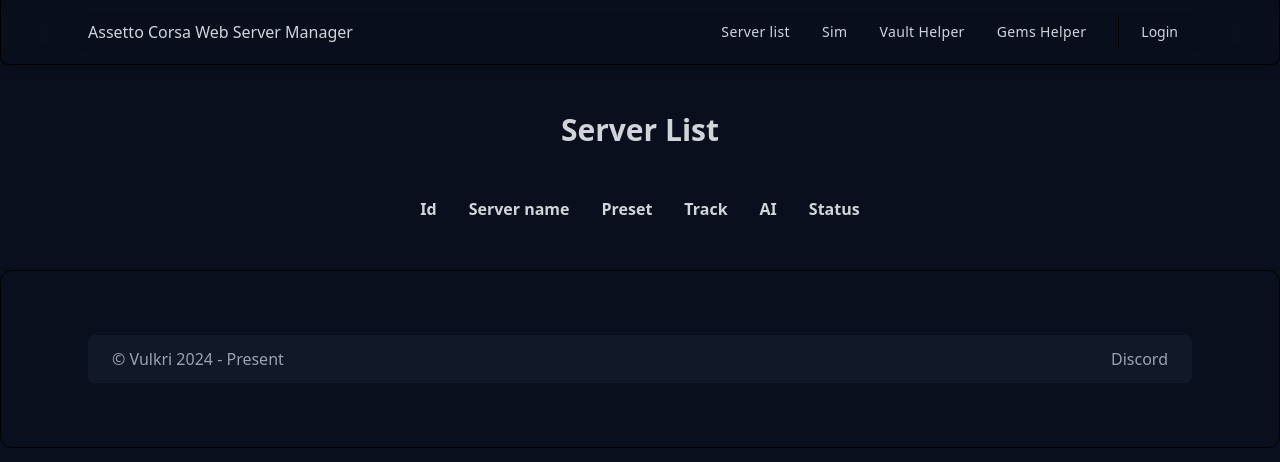
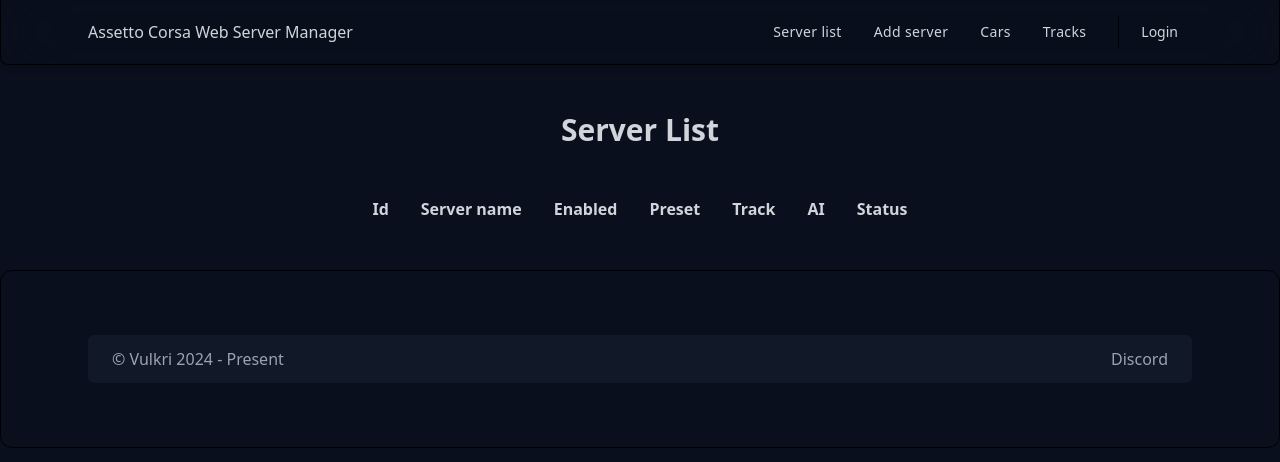
Before and after one commit to vulkri/ac-server-manager, a FastAPI app: page / in a window 1280 px wide. Shown: the top 462 px of the page. Run offline with FastAPI, Linux system fonts and the light colour scheme; lists and menus that the app fills with data are empty; parts of the project's set-up code (start-up, migrations or seed data) failed here and were passed over; some libraries are stand-ins or nearby versions.

Commit message:
functionality to enable and stop server

```diff
--- a/app/main.py
+++ b/app/main.py
@@ -36,10 +36,10 @@
         db.close()
 
 # Add new server config
-def add_server(entry_data: dict, db: Session) -> models.ServerConfigs:
+def add_server(server_data: dict, db: Session) -> models.ServerConfigs:
 
     server_config = models.ServerConfigs
-    server_config = db.add(server_config(**entry_data))
+    server_config = db.add(server_config(**server_data))
     db.commit()
 
     return server_config
@@ -63,8 +63,6 @@
         request=request, name="serverlist.html", context=context
     )
 
-# Add test server
-
 
 # Car list
 @app.get("/cars/", response_class=HTMLResponse)
@@ -81,7 +79,7 @@
 
 # Delete car
 
-# Rank car
+# Rate car
 
 # Start test server
 start_server("test", 1, "test.txt")
--- a/app/models.py
+++ b/app/models.py
@@ -9,6 +9,7 @@
 
     id = Column(Integer, primary_key=True)
     name = Column(String, index=True)
+    enabled = Column(Boolean, default=False)
     preset = Column(String)
     track_name = Column(Integer, index=True)
     ai = Column(Boolean)
--- a/app/server_management.py
+++ b/app/server_management.py
@@ -1,8 +1,7 @@
 import subprocess
 import time
-import uuid
 
-# Save processes to db to start them when app is restarted?
+
 servers = []
 
 # Start server process
@@ -31,3 +30,11 @@
     while True:
         monitor_servers()
         time.sleep(5)
+
+
+# Stop the server
+def stop_server(id):
+    server = next((server for server in servers if server["id"] == id), None)
+    process = server["process"]
+    process.kill()
+    outs, errs = process.communicate() # to kill parent and child processes
--- a/app/templates/base.html
+++ b/app/templates/base.html
@@ -35,18 +35,18 @@
                                         </a>
                                     </li>
                                     <li>
-                                        <a href="/sim/" class="block md:px-4 transition hover:text-primary-400">
-                                            <span>Sim</span>
+                                        <a href="/add_server/" class="block md:px-4 transition hover:text-primary-400">
+                                            <span>Add server</span>
                                         </a>
                                     </li>
                                     <li>
-                                        <a href="#" class="block md:px-4 transition hover:text-primary-400">
-                                            <span>Vault Helper</span>
+                                        <a href="/cars/" class="block md:px-4 transition hover:text-primary-400">
+                                            <span>Cars</span>
                                         </a>
                                     </li>
                                     <li>
-                                        <a href="#" class="block md:px-4 transition hover:text-primary-400">
-                                            <span>Gems Helper</span>
+                                        <a href="/tracks/" class="block md:px-4 transition hover:text-primary-400">
+                                            <span>Tracks</span>
                                         </a>
                                     </li>
                                 </ul>
--- a/app/templates/serverlist.html
+++ b/app/templates/serverlist.html
@@ -11,6 +11,7 @@
                 <tr>
                         <th class="px-4">Id</th>
                         <th class="px-4">Server name</th>
+                        <th class="px-4">Enabled</th>
                         <th class="px-4">Preset</th>
                         <th class="px-4">Track</th>
                         <th class="px-4">AI</th>
@@ -21,6 +22,7 @@
                 <tr class="hover:bg-sky-800">
                         <td class="px-4">{{server.pos}}</td>
                         <td class="px-4">{{server.server_name}}</td>
+                        <td class="px-4">{{server.enabled}}</td>
                         <td class="px-4">{{server.preset}}</td>
                         <td class="px-4">{{server.track_name}}</td>
                         <td class="px-4">{{server.ai}}</td>
```
